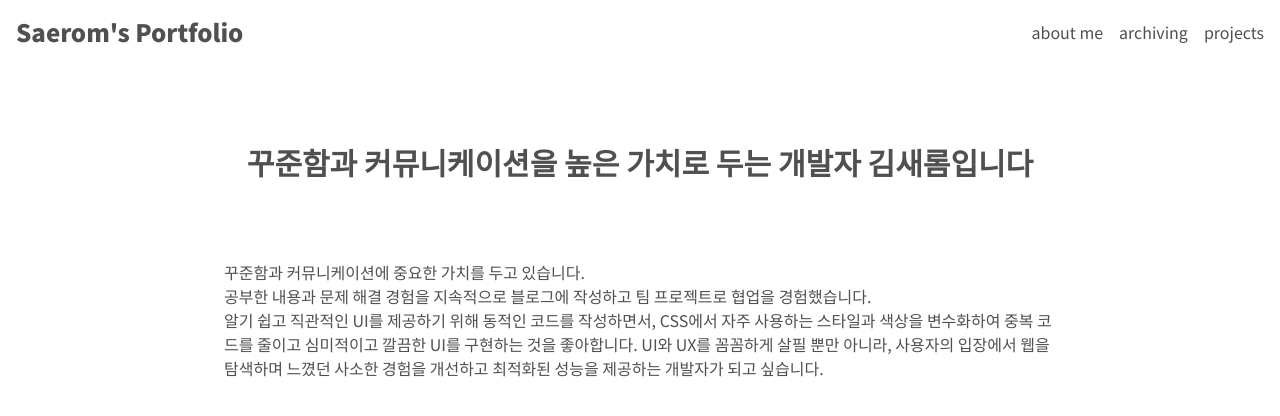
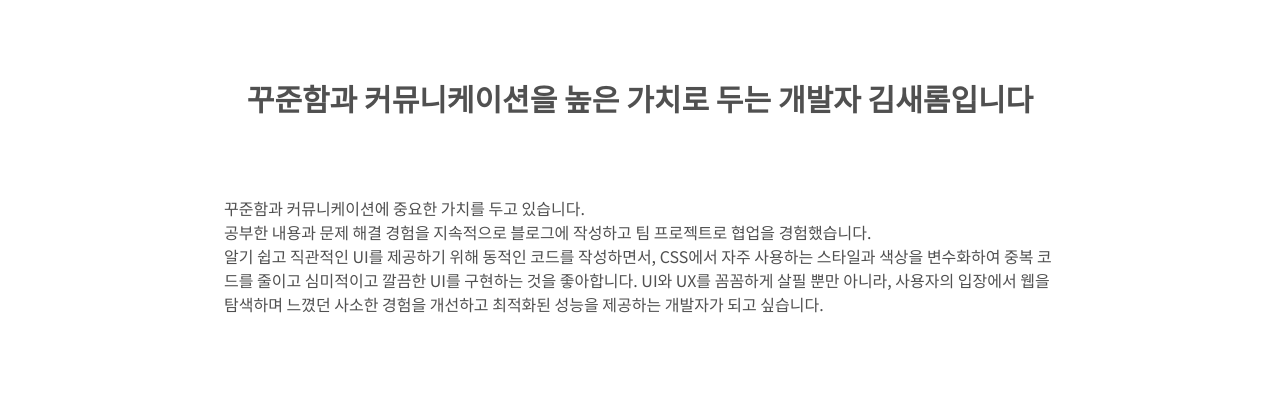
Before and after one commit to sagesrkim/blog, a Next.js app: page / in a window 1280 px wide. Shown: the top 416 px of the page. Built offline with nearby package versions, Linux system fonts and the light colour scheme.

Commit message:
Fix: 레이아웃 변경

```diff
--- a/src/app/layout.tsx
+++ b/src/app/layout.tsx
@@ -2,7 +2,6 @@ import "./globals.css";
 import type { Metadata } from "next";
 import { Inter } from "next/font/google";
 import { Noto_Sans_KR } from "next/font/google";
-import Header from "@/components/Header";
 import Footer from "@/components/Footer";
 import React, { useRef, useState } from "react";
 // Import Swiper React components
@@ -33,7 +32,6 @@ export default function RootLayout({
   return (
     <html lang="en" className={notoSansKr.className}>
       <body className="flex flex-col w-full max-w-screen-2xl mx-auto">
-        <Header />
         <main className="grow">{children}</main>
         <Footer />
       </body>
--- a/src/components/Header.tsx
+++ /dev/null
@@ -1,22 +0,0 @@
-import Link from "next/link";
-
-export default function Header() {
-  return (
-    <header className="flex justify-between items-center p-4">
-      <Link href="/">
-        <h1 className="text-2xl font-bold">{"Saerom's Portfolio"}</h1>
-      </Link>
-      <nav className="flex gap-4">
-        <Link className="hover:text-pink-600" href="about">
-          about me
-        </Link>
-        <Link href="archiving" className="hover:text-pink-600">
-          archiving
-        </Link>
-        <Link href="projects" className="hover:text-pink-600">
-          projects
-        </Link>
-      </nav>
-    </header>
-  );
-}
```
